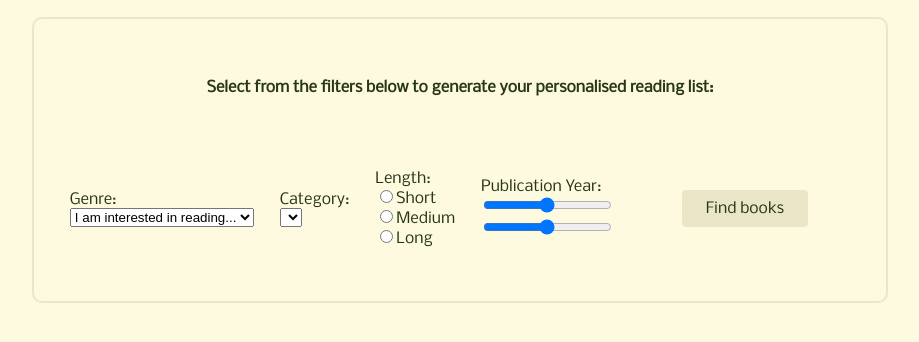
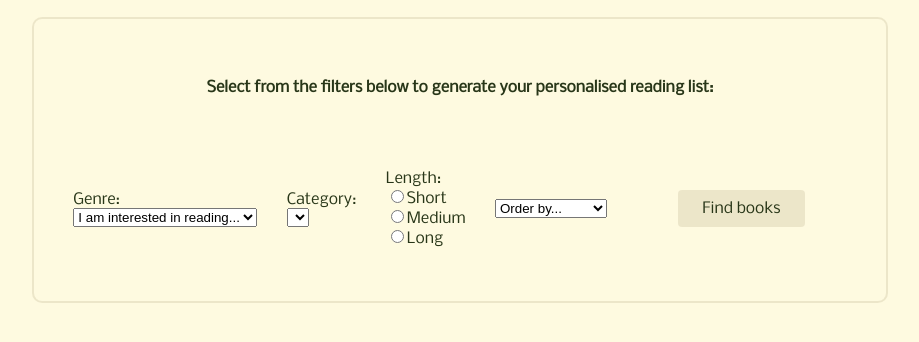
Before and after one commit to milliedavidson/group5-project-codefirstgirlsaloud, a Flask app: page / in a window 1280 px wide. Shown: the part 342-684 px from the top of the page, without its empty margins (180-1099 px from the left). Run offline with Flask 3, Linux system fonts and the light colour scheme; lists and menus that the app fills with data are empty; some web fonts are replaced.

Commit message:
Removes 'year' filter, adds 'order by' filter for year or rating.

```diff
--- a/application/templates/home.html
+++ b/application/templates/home.html
@@ -46,22 +46,22 @@
                 </div>
             </div>
 
-            <div class="year">
+            <!--<div class="year">
                 <label for="publication_year"> Publication Year: </label>
                 <div class="year-slider">
                     <input id="publication_year" type="range" name="year_published_min" min="1953" max="2023"
                            step="1"><br>
                     <input type="range" name="year_published_max" min="1953" max="2023" step="1"><br>
                 </div>
+            </div>-->
+
+            <div class="order-by">
+                <select id="order_by" name="order_by">
+                    <option value="0">Order by...</option>
+                    <option value="relevance">Year Published</option>
+                    <option value="newest">Top Rated</option>
+                </select><br>
             </div>
-
-            <!--            <div class="order-by">-->
-            <!--                <select id="order_by" name="order_by">-->
-            <!--                    <option value="0">Order by...</option>-->
-            <!--                    <option value="relevance">Relevance</option>-->
-            <!--                    <option value="newest">Newest</option>-->
-            <!--                    </select><br>-->
-            <!--            </div>-->
 
             <div class="submit-button">
                 <input type="submit" class="button" value="Find books">
```
